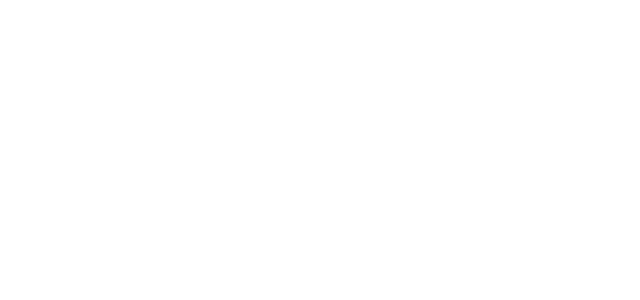
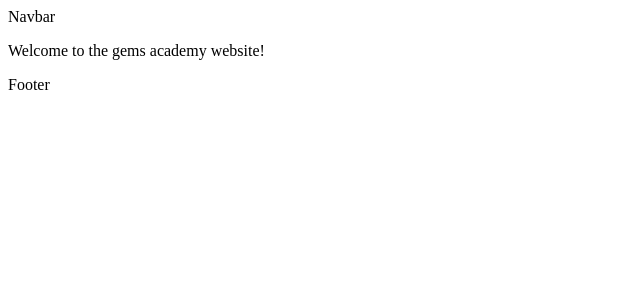
Before and after one commit to SiddharthGarimella/GemsWebsite, a React (Create React App) app in the folder gems-website/: page / in a window 1280 px wide. Shown: the top 300 px of the page, without its empty margins (0-640 px from the left). Built offline with nearby package versions, Linux system fonts and the light colour scheme.

Commit message:
finished website structure

```diff
--- a/gems-website/src/App.js
+++ b/gems-website/src/App.js
@@ -1,5 +1,42 @@
+import Navbar from "./components/Navbar/Navbar";
+import Footer from "./components/Footer/Footer";
+
+import Home from "./pages/Home/Home";
+import AboutUs from "./pages/AboutUs/AboutUs";
+import OurPolicy from "./pages/OurPolicy/OurPolicy";
+import ContactUs from "./pages/ContactUs/ContactUs";
+import Programs from "./pages/Programs/Programs";
+
 function App() {
-  return <div className="App"></div>;
+  let component;
+  switch (window.location.pathname) {
+    case "/":
+      component = <Home />;
+      break;
+    case "/AboutUs":
+      component = <AboutUs />;
+      break;
+    case "/OurPolicy":
+      component = <OurPolicy />;
+      break;
+    case "/ContactUs":
+      component = <ContactUs />;
+      break;
+    case "/Programs":
+      component = <Programs />;
+      break;
+    default:
+      component = <Home />;
+      break;
+  }
+
+  return (
+    <div className="App">
+      <Navbar />
+      <div>{component}</div>
+      <Footer />
+    </div>
+  );
 }
 
 export default App;
--- /dev/null
+++ b/gems-website/src/components/Footer/Footer.js
@@ -0,0 +1,5 @@
+function Footer() {
+  return <div class="Footer">Footer</div>;
+}
+
+export default Footer;
--- /dev/null
+++ b/gems-website/src/components/Navbar/Navbar.js
@@ -0,0 +1,5 @@
+function Navbar() {
+  return <div class="Navbar">Navbar</div>;
+}
+
+export default Navbar;
--- /dev/null
+++ b/gems-website/src/pages/AboutUs/AboutUs.js
@@ -0,0 +1,5 @@
+function AboutUs() {
+  return <div class="AboutUs">About Us</div>;
+}
+
+export default AboutUs;
--- /dev/null
+++ b/gems-website/src/pages/ContactUs/ContactUs.js
@@ -0,0 +1,5 @@
+function ContactUs() {
+  return <div class="ContactUs">Contact Us</div>;
+}
+
+export default ContactUs;
--- /dev/null
+++ b/gems-website/src/pages/Home/Home.js
@@ -0,0 +1,9 @@
+function Home() {
+  return (
+    <div class="Home">
+      <p>Welcome to the gems academy website!</p>
+    </div>
+  );
+}
+
+export default Home;
--- /dev/null
+++ b/gems-website/src/pages/OurPolicy/OurPolicy.js
@@ -0,0 +1,5 @@
+function OurPolicy() {
+  return <div class="OurPolicy">Our Policy</div>;
+}
+
+export default OurPolicy;
--- /dev/null
+++ b/gems-website/src/pages/Programs/Programs.js
@@ -0,0 +1,5 @@
+function Programs() {
+  return <div class="Programs">Programs</div>;
+}
+
+export default Programs;
--- /dev/null
+++ b/gems-website/src/style.css
@@ -0,0 +1,3 @@
+/**
+All your CSS styles should be added here
+*/
```
